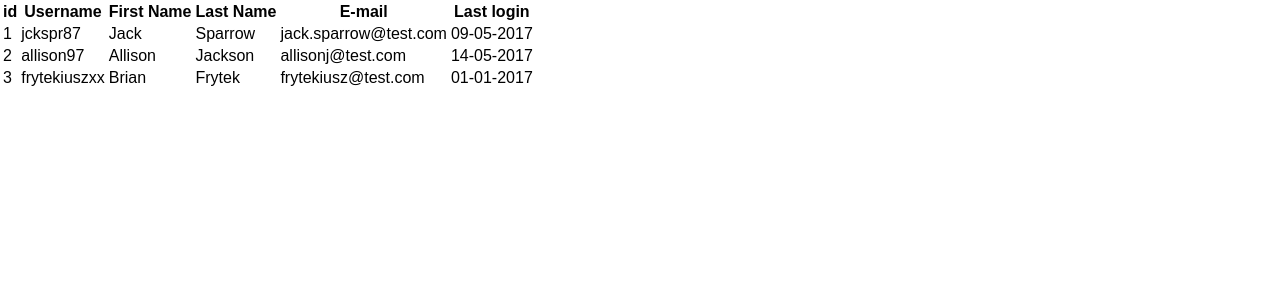
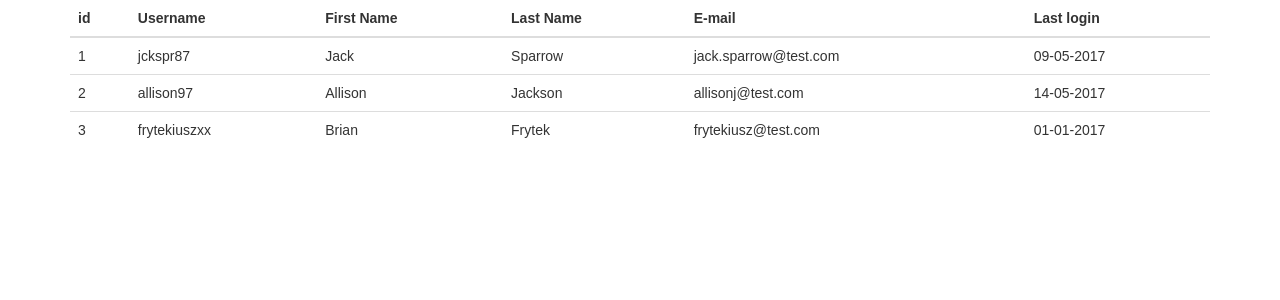
Before and after one commit to infoshareacademy/jfdz4-nietutejsi-app, a React (Create React App) app: page / in a window 1280 px wide. Shown: the top 300 px of the page. Built offline with nearby package versions, Linux system fonts and the light colour scheme.

Commit message:
added bootstrap  lib to index.js and styled UserList

```diff
--- a/src/UserList.js
+++ b/src/UserList.js
@@ -1,4 +1,7 @@
 import React from 'react';
+import {
+  Table
+} from 'react-bootstrap'
 class UserList extends React.Component {
 
     constructor(props){
@@ -21,7 +24,7 @@ class UserList extends React.Component {
     render() {
         return (
           <div>
-            <table>
+            <Table>
                 <thead>
                 <tr>
                     <th>id</th>
@@ -60,7 +63,7 @@ class UserList extends React.Component {
                   )
                 }
                 </tbody>
-            </table>
+            </Table>
             </div>
         )
     }
--- a/src/index.js
+++ b/src/index.js
@@ -1,5 +1,7 @@
 import React from 'react';
 import ReactDOM from 'react-dom';
+import 'bootstrap/dist/css/bootstrap.css';
+import 'bootstrap/dist/css/bootstrap-theme.css';
 import App from './App';
 import './index.css';
 
```
